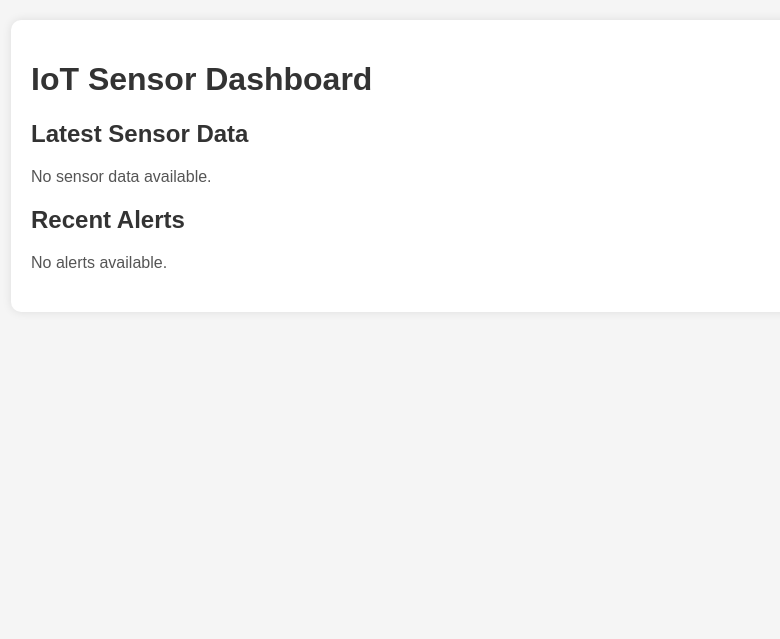
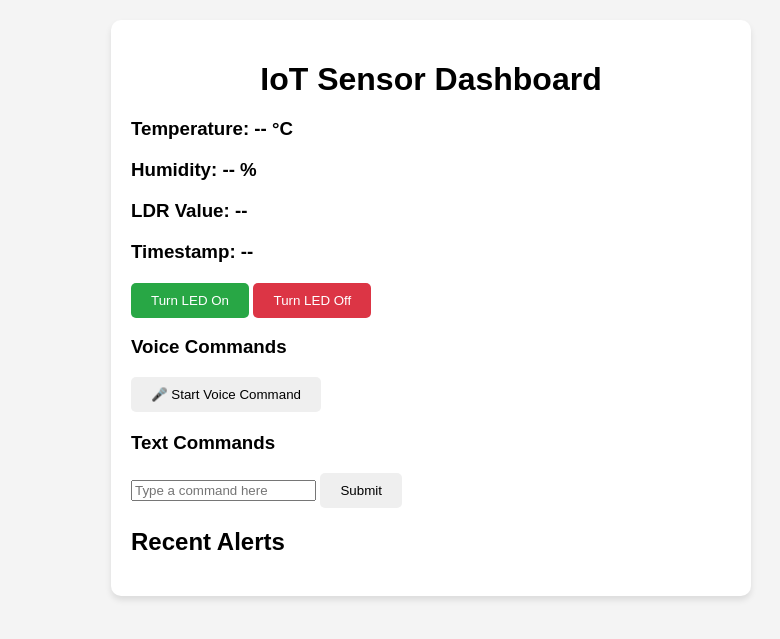
Before and after one commit to notdipika/ecogrid, a Flask app: template templates/index.html in a window 1280 px wide. Shown: the top 639 px of the page, without its empty margins (209-989 px from the left). Run offline with Flask 3, Linux system fonts and the light colour scheme; the template is opened without the code that fills it, so the values that code supplies are empty; parts of the project's set-up code (start-up, migrations or seed data) failed here and were passed over.

Commit message:
ino updated

```diff
--- a/templates/index.html
+++ b/templates/index.html
@@ -3,37 +3,189 @@
 <head>
     <meta charset="UTF-8">
     <meta name="viewport" content="width=device-width, initial-scale=1.0">
-    <title>IoT Sensor Dashboard</title>
-    <link rel="stylesheet" href="/static/css/style.css">
+    <title>IoT Sensor Dashboard with Voice and Text Commands</title>
+    <script src="https://cdn.jsdelivr.net/npm/axios/dist/axios.min.js"></script>
+    <style>
+        body {
+            font-family: Arial, sans-serif;
+            margin: 0;
+            padding: 20px;
+            background-color: #f4f4f4;
+        }
+        .container {
+            max-width: 600px;
+            margin: auto;
+            background: #fff;
+            padding: 20px;
+            border-radius: 10px;
+            box-shadow: 0 4px 6px rgba(0, 0, 0, 0.1);
+        }
+        h1 {
+            text-align: center;
+            margin-bottom: 20px;
+        }
+        .sensor-data {
+            margin-bottom: 20px;
+        }
+        button {
+            padding: 10px 20px;
+            border: none;
+            border-radius: 5px;
+            cursor: pointer;
+        }
+        .on {
+            background-color: #28a745;
+            color: white;
+        }
+        .off {
+            background-color: #dc3545;
+            color: white;
+        }
+        .voice-feedback {
+            margin-top: 20px;
+            font-style: italic;
+        }
+        .alerts {
+            margin-top: 20px;
+        }
+        .alerts ul {
+            list-style-type: none;
+            padding-left: 0;
+        }
+        .alerts li {
+            padding: 5px;
+            background: #f0f0f0;
+            border-radius: 3px;
+            margin-bottom: 5px;
+        }
+    </style>
 </head>
 <body>
     <div class="container">
         <h1>IoT Sensor Dashboard</h1>
 
+        <!-- Sensor Data Display -->
         <div class="sensor-data">
-            <h2>Latest Sensor Data</h2>
-            {% if data %}
-            <p><strong>LDR Value:</strong> {{ data[0] }}</p>
-            <p><strong>Temperature:</strong> {{ data[1] }} °C</p>
-            <p><strong>Humidity:</strong> {{ data[2] }} %</p>
-            <p><strong>Timestamp:</strong> {{ data[3] }}</p>
-            {% else %}
-            <p>No sensor data available.</p>
-            {% endif %}
+            <h3>Temperature: <span id="temperature">--</span> °C</h3>
+            <h3>Humidity: <span id="humidity">--</span> %</h3>
+            <h3>LDR Value: <span id="ldr-value">--</span></h3>
+            <h3>Timestamp: <span id="timestamp">--</span></h3>
         </div>
 
+        <!-- Control Buttons -->
+        <div class="controls">
+            <button class="on" onclick="sendCommand('Turn on the LED')">Turn LED On</button>
+            <button class="off" onclick="sendCommand('Turn off the LED')">Turn LED Off</button>
+        </div>
+
+        <!-- Voice Command Section -->
+        <div class="voice-controls">
+            <h3>Voice Commands</h3>
+            <button onclick="startListening()">🎤 Start Voice Command</button>
+            <p class="voice-feedback" id="voice-feedback"></p>
+        </div>
+
+        <!-- Text Command Section -->
+        <div class="text-commands">
+            <h3>Text Commands</h3>
+            <input type="text" id="text-command" placeholder="Type a command here">
+            <button onclick="processTextCommand()">Submit</button>
+        </div>
+
+        <!-- Recent Alerts -->
         <div class="alerts">
             <h2>Recent Alerts</h2>
-            {% if alerts %}
-            <ul>
-                {% for alert in alerts %}
-                <li>{{ alert[1] }} - {{ alert[0] }}</li>
-                {% endfor %}
+            <ul id="alerts-list">
+                <!-- Alerts will be populated here -->
             </ul>
-            {% else %}
-            <p>No alerts available.</p>
-            {% endif %}
         </div>
     </div>
+
+    <script>
+        // Fetching Sensor Data
+        function fetchSensorData() {
+            axios.get('/get_sensor_data')
+                .then(response => {
+                    const { temperature, humidity, ldr, timestamp, error } = response.data;
+                    if (!error) {
+                        document.getElementById('temperature').textContent = temperature.toFixed(1);
+                        document.getElementById('humidity').textContent = humidity.toFixed(1);
+                        document.getElementById('ldr-value').textContent = ldr;
+                        document.getElementById('timestamp').textContent = timestamp;
+                    } else {
+                        console.error(error);
+                    }
+                })
+                .catch(err => console.error('Error fetching sensor data:', err));
+        }
+
+        // Sending Command to Flask Server
+        function sendCommand(command) {
+            axios.post('/process_command', { command })
+                .then(response => {
+                    alert(response.data.message || 'Command processed successfully.');
+                })
+                .catch(err => console.error('Error processing command:', err));
+        }
+
+        // Voice Command Functionality
+        function startListening() {
+            const recognition = new (window.SpeechRecognition || window.webkitSpeechRecognition)();
+            recognition.lang = 'en-US';
+
+            recognition.onstart = () => {
+                document.getElementById('voice-feedback').textContent = 'Listening for commands...';
+            };
+
+            recognition.onresult = (event) => {
+                const command = event.results[0][0].transcript;
+                document.getElementById('voice-feedback').textContent = `You said: "${command}"`;
+                sendCommand(command);
+            };
+
+            recognition.onerror = (event) => {
+                document.getElementById('voice-feedback').textContent = `Error: ${event.error}`;
+            };
+
+            recognition.start();
+        }
+
+        // Text Command Processing
+        function processTextCommand() {
+            const command = document.getElementById('text-command').value;
+            if (command) {
+                sendCommand(command);
+            }
+        }
+
+        // Fetching Alerts
+        function fetchAlerts() {
+            axios.get('/get_alerts')
+                .then(response => {
+                    const alerts = response.data.alerts;
+                    const alertsList = document.getElementById('alerts-list');
+                    alertsList.innerHTML = ''; // Clear previous alerts
+
+                    if (alerts.length > 0) {
+                        alerts.forEach(alert => {
+                            const li = document.createElement('li');
+                            li.textContent = `${alert[1]} - ${alert[0]}`;
+                            alertsList.appendChild(li);
+                        });
+                    } else {
+                        alertsList.innerHTML = '<li>No alerts available.</li>';
+                    }
+                })
+                .catch(err => console.error('Error fetching alerts:', err));
+        }
+
+        // Periodically fetch sensor data
+        setInterval(fetchSensorData, 5000);
+        fetchSensorData();
+
+        // Periodically fetch alerts
+        setInterval(fetchAlerts, 5000);
+        fetchAlerts();
+    </script>
 </body>
 </html>
```
Also changed, not shown: sensor_data.db (renamed from sensorData.db), 1 other file.
